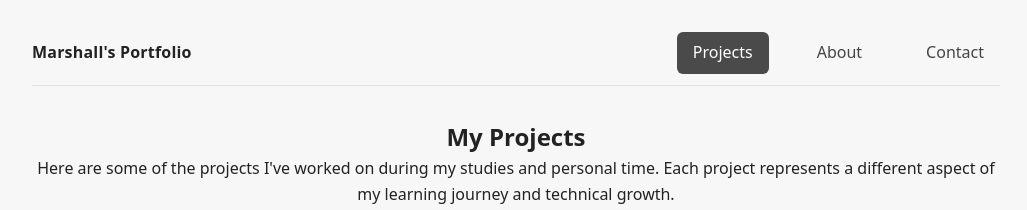
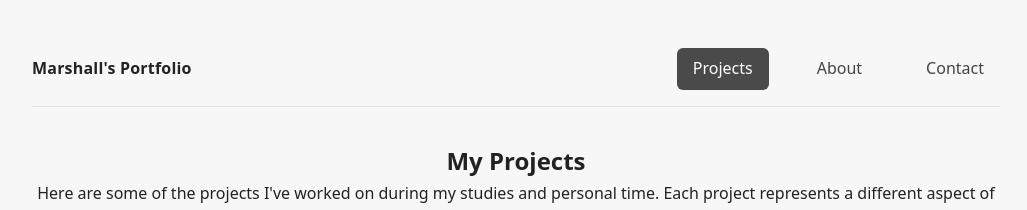
Before and after one commit to Marshall10232002/Marshall10232002.github.io, a plain HTML site: page index.html in a window 1280 px wide. Shown: the top 210 px of the page, without its empty margins (124-1151 px from the left). Drawn offline with Linux system fonts and the light colour scheme.

Commit message:
change the nav bar

```diff
--- a/index.html
+++ b/index.html
@@ -26,7 +26,7 @@
     <section id="about" class="page-section">
       <div class="profile">
         <img src="images/profile.jpeg" alt="Marshall Chang" />
-        <h2>Po Yu (Marshall) Chang</h2>
+        <h2>Po-Yu (Marshall) Chang</h2>
         <p class="subtitle">
           Mechanical Engineering Student<br />
           National Taiwan University · Class of 2025
--- a/style.css
+++ b/style.css
@@ -123,3 +123,27 @@ footer{text-align:center;font-size:.8rem;color:#888;margin-top:2rem;}
 /* ───────────────────────  Page Switching  ────────────────────── */
 .page-section{display:none;}
 .page-section.active{display:block;}
+
+/* ─── Nav divider + spacing ─── */
+nav{
+  position:relative;
+  padding:1rem 0 1.1rem;       /* more vertical space */
+}
+
+nav::after{
+  content:"";
+  position:absolute;
+  left:0; right:0; bottom:0;
+  height:1px;
+  background:#e3e3e3;          /* subtle divider */
+}
+
+header{
+  margin-bottom:2.2rem;         /* space between divider and page content */
+}
+
+/* a touch tighter on small screens */
+@media (max-width:600px){
+  nav{ padding:.9rem 0 1rem; }
+  header{ margin-bottom:1.6rem; }
+}
```
